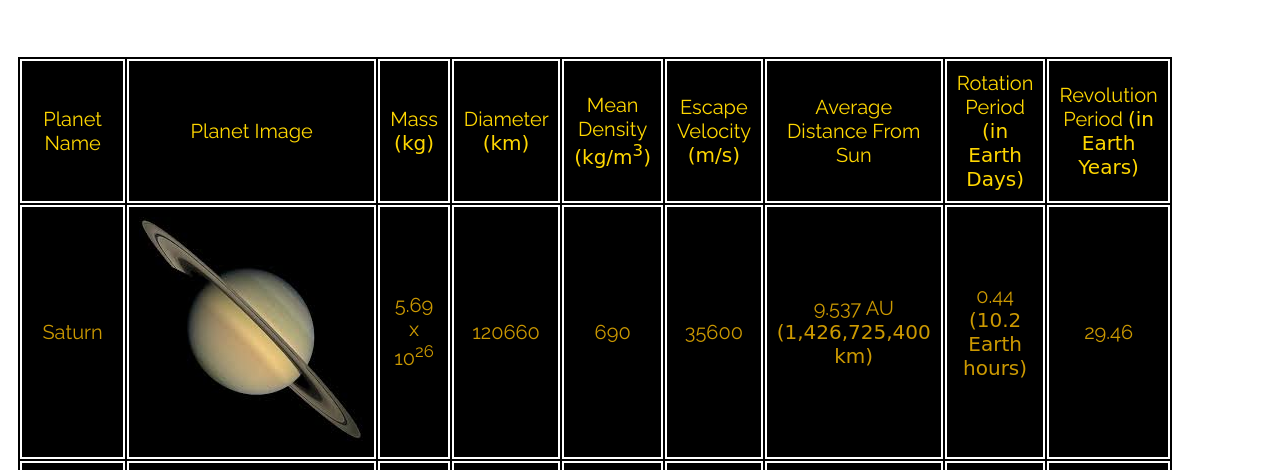
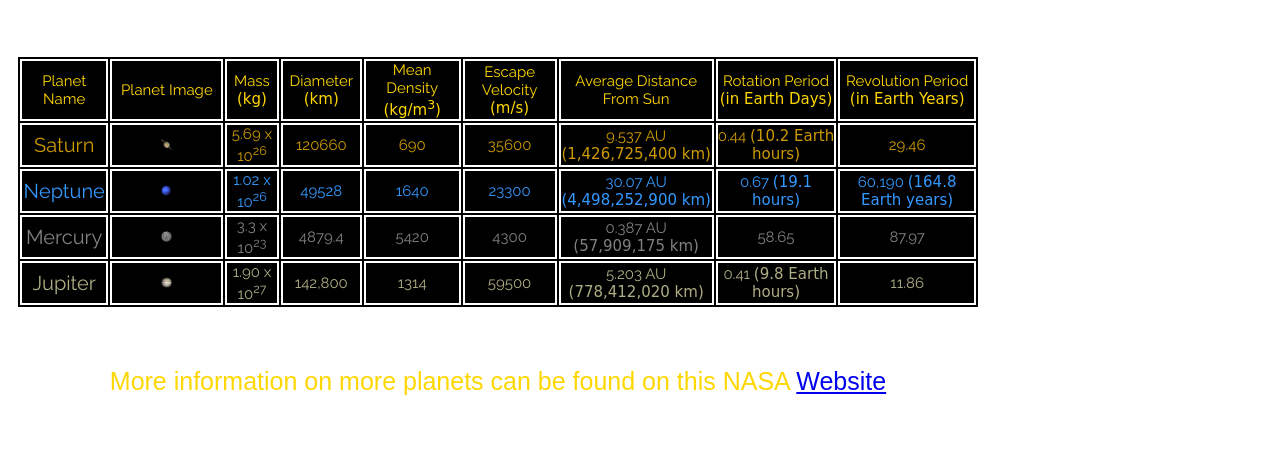
Before and after one commit to ITMD361Labs/lab5, a plain HTML site: page index.html in a window 1280 px wide. Shown: the part 255-725 px from the top of the page. Drawn offline with Linux system fonts and the light colour scheme; a web font is replaced by a local one.

Commit message:
Update style.css

```diff
--- a/css/style.css
+++ b/css/style.css
@@ -1,13 +1,11 @@
 html{
 	background-image: url(../images/Background.jpg);
-	background-repeat: no-repeat;
+	background-repeat: repeat;
 	background-size: cover;
 }
 
 #wrapper {
 	width: 960px;
-	height: 900px;
-	align-items: center;
 	padding: 10px;
 }
 
@@ -16,7 +14,7 @@ header {
 	font-size: 35px;
 	font-weight: 900;
 	text-align: center;
-	padding: 30px;
+	padding: 30px 10px;
 	color: gold;
 
 }
@@ -30,22 +28,24 @@ table{
 	padding: 0px;
 	color: rgb(255, 204, 0);
 }
+tr td{
+
+}
 td{
-	font-size:20px;
-	padding: 5px;
+	font-size:15px;
 	text-align: center;
-	padding: 10px;
+	padding: 0px;
 	border: 2px solid white;
 }
 tr .planetName{
 	font-size:20px;
 }
-tr #picture{
-	width:5px;
-	height:5px;
+img{
+	width: 10%;
+	height:10%;
 }
 #TableHeaders{
-	font-size: 20px;
+	font-size: 30px;
 	margin-top: 50px;
 	padding: 10px;
 	color: gold;
```
